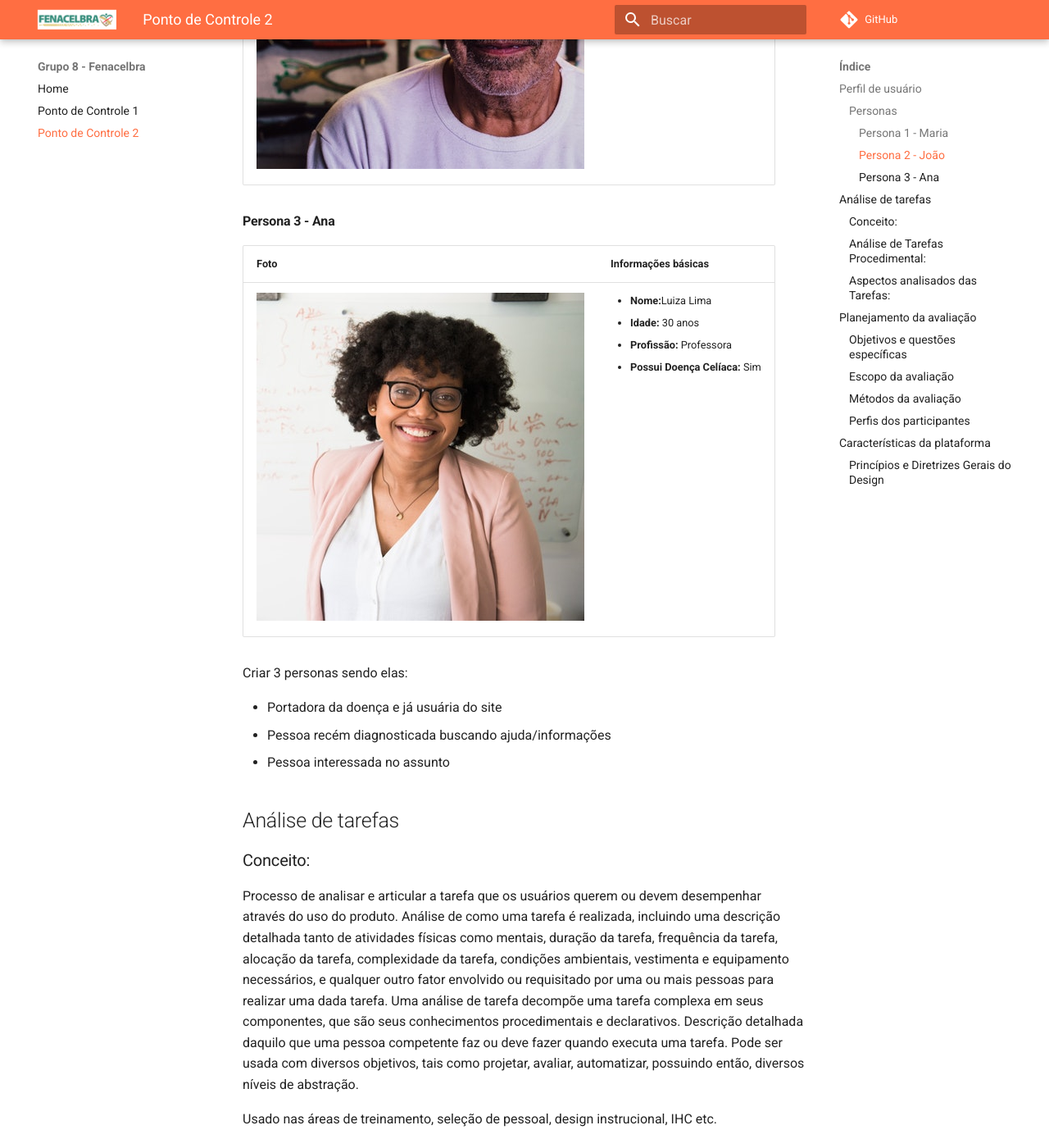
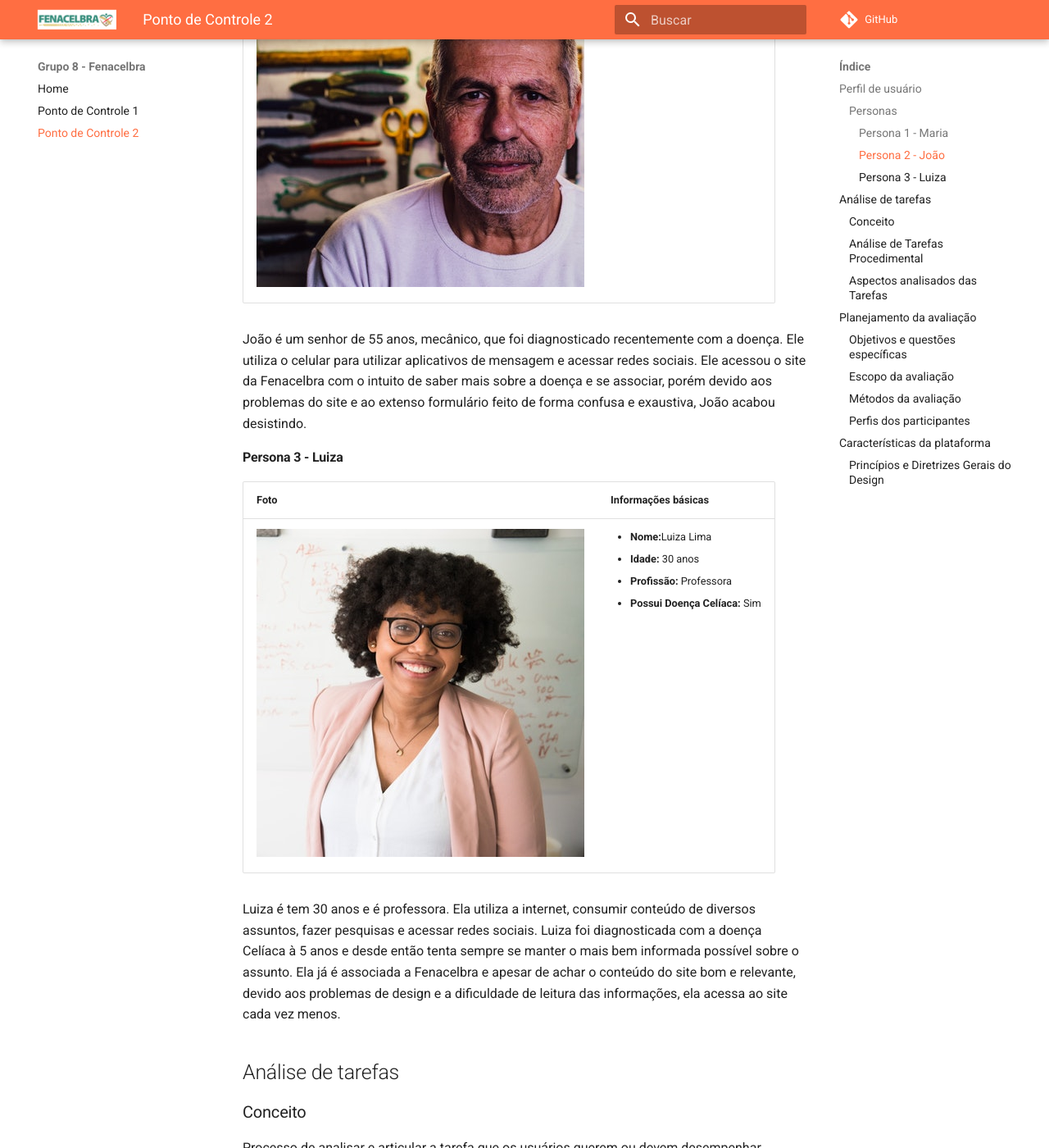
Before and after one commit to Interacao-Humano-Computador/2019.2-FENALCEBRA, an MkDocs documentation site: the page built from docs/seminario2.md, in a window 1280 px wide and 1400 px high, scrolled down 2162 px. Shown: the whole window at 82% size. Built offline with MkDocs 1.6.1 and Material for MkDocs 9.7.7, drawn with Linux system fonts in a browser that asks for light colours; comment, search, counter and statistics services are not loaded; some of the changed text lies outside the part shown.

Commit message:
adicionando personas

```diff
--- a/docs/seminario2.md
+++ b/docs/seminario2.md
@@ -9,7 +9,6 @@
 | 14/10/2019 | 1.0    | Adicionando apresentação                            | Marcelo Magalhães |
 | 14/10/2019 | 1.0    | Adicionando tópico de características da plataforma | Débora Vilela     |
 | 14/10/2019 | 1.0    | Adicionando tópico de análise de tarefas            | Marcos Vinícius   |
-
 
 ## Perfil de usuário
 
@@ -23,27 +22,28 @@
 | :------------------------------- | :------------------------------------------------------------------------------------------------------------------------------------------ |
 | ![Logo.](./assets/img/maria.jpg) | <ul><li>**Nome:** Maria Amaral</li><li>**Idade:** 21 anos</li><li>**Profissão:** Estudante</li><li>**Possui Doença Celíaca:** Não</li></ul> |
 
+Maria é uma jovem de 21 anos e estudante de jornalismo. Ela utiliza a internet, consumir conteúdo de diversos assuntos, fazer pesquisas e acessar redes sociais. Ela estava pesquisando sobre a doença celíaca para um trabalho da faculdade e durante essa pesquisa encontrou o site da Fenacelbra. Maria se sentiu frustrada por não conseguir ler todas as informações do site por causa dos seus erros de design e falhas de implementação.
+
 #### Persona 2 - João
 
 | Foto                            | Informações básicas                                                                                                                         |
 | :------------------------------ | :------------------------------------------------------------------------------------------------------------------------------------------ |
 | ![Logo.](./assets/img/joao.jpg) | <ul><li>**Nome:** João da Silva</li><li>**Idade:** 55 anos</li><li>**Profissão:** Mecânico</li><li>**Possui Doença Celíaca:** Sim</li></ul> |
 
-#### Persona 3 - Ana
+João é um senhor de 55 anos, mecânico, que foi diagnosticado recentemente com a doença. Ele utiliza o celular para utilizar aplicativos de mensagem e acessar redes sociais. Ele acessou o site da Fenacelbra com o intuito de saber mais sobre a doença e se associar, porém devido aos problemas do site e ao extenso formulário feito de forma confusa e exaustiva, João acabou desistindo.
+
+#### Persona 3 - Luiza
 
 | Foto                             | Informações básicas                                                                                                                       |
 | :------------------------------- | :---------------------------------------------------------------------------------------------------------------------------------------- |
 | ![Logo.](./assets/img/luiza.jpg) | <ul><li>**Nome:**Luiza Lima</li><li>**Idade:** 30 anos</li><li>**Profissão:** Professora</li><li>**Possui Doença Celíaca:** Sim</li></ul> |
 
-Criar 3 personas sendo elas:
-
-- Portadora da doença e já usuária do site
-- Pessoa recém diagnosticada buscando ajuda/informações
-- Pessoa interessada no assunto
+Luiza é tem 30 anos e é professora. Ela utiliza a internet, consumir conteúdo de diversos assuntos, fazer pesquisas e acessar redes sociais. Luiza foi diagnosticada com a doença Celíaca à 5 anos e desde então tenta sempre se manter o mais bem informada possível sobre o assunto. Ela já é associada a Fenacelbra e apesar de achar o conteúdo do site bom e relevante, devido aos problemas de design e a dificuldade de leitura das informações, ela acessa ao site cada vez menos.
 
 ## Análise de tarefas
 
-### Conceito:
+### Conceito
+
 Processo de analisar e articular a tarefa que os usuários querem ou devem desempenhar através do uso do produto.
 Análise de como uma tarefa é realizada, incluindo uma descrição detalhada tanto de atividades físicas como mentais, duração da tarefa, frequência da tarefa, alocação da tarefa, complexidade da tarefa, condições ambientais, vestimenta e equipamento necessários, e qualquer outro fator envolvido ou requisitado por uma ou mais pessoas para realizar uma dada tarefa.
 Uma análise de tarefa decompõe uma tarefa complexa em seus componentes, que são seus conhecimentos procedimentais e declarativos.
@@ -52,7 +52,7 @@ Pode ser usada com diversos objetivos, tais como projetar, avaliar, automatizar,
 
 Usado nas áreas de treinamento, seleção de pessoal, design instrucional, IHC etc.
 
-### Análise de Tarefas Procedimental:
+### Análise de Tarefas Procedimental
 
 - Uma análise de tarefa procedimental é desenvolvida linearmente e sequencialmente, passo-a-passo.
 - Tem um fluxo direcional.
@@ -87,7 +87,7 @@ Usado nas áreas de treinamento, seleção de pessoal, design instrucional, IHC
 6. Procure pelo botão download;
 7. Clique no botão download.
 
-### Aspectos analisados das Tarefas:
+### Aspectos analisados das Tarefas
 
 - Processo da tarefa
 - Frequência da tarefa
@@ -134,7 +134,7 @@ A plataforma utilizada é uma plataforma Web do tipo [portal](https://vertigo.co
 | Layout mais intuitivo                |                          | Sim                               |
 |                                      |                          | Adaptação a diversos dispositivos |
 |                                      |                          | Armazenamento em nuvem            |
-|  |
+|                                      |
 
 ### Princípios e Diretrizes Gerais do Design
 
```
